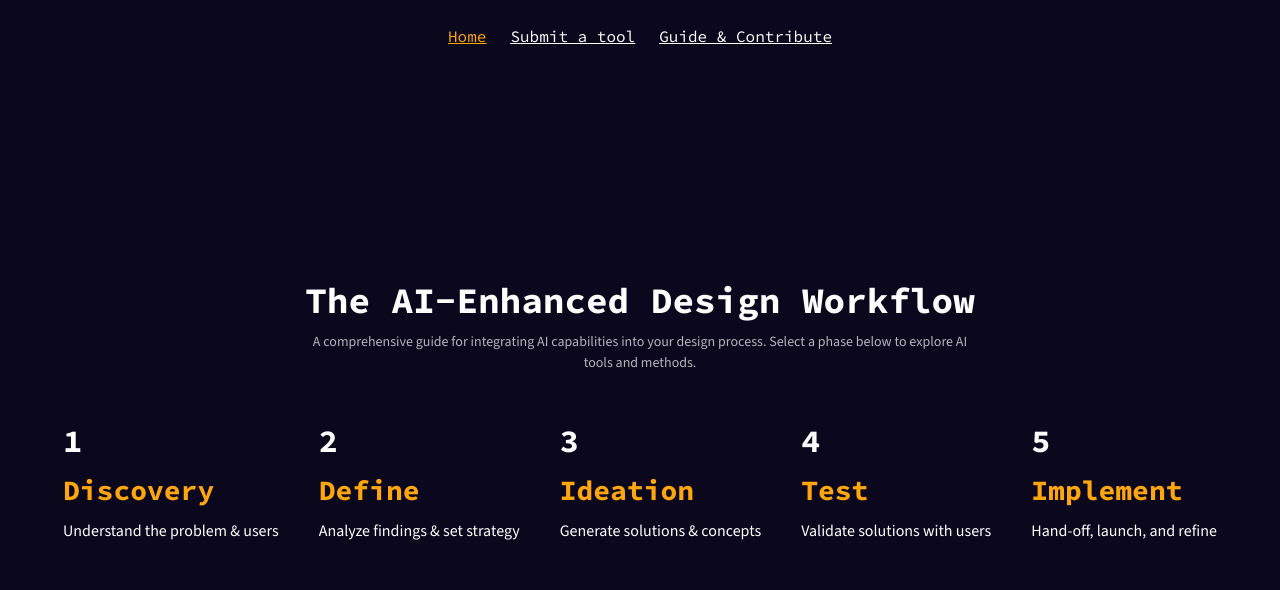
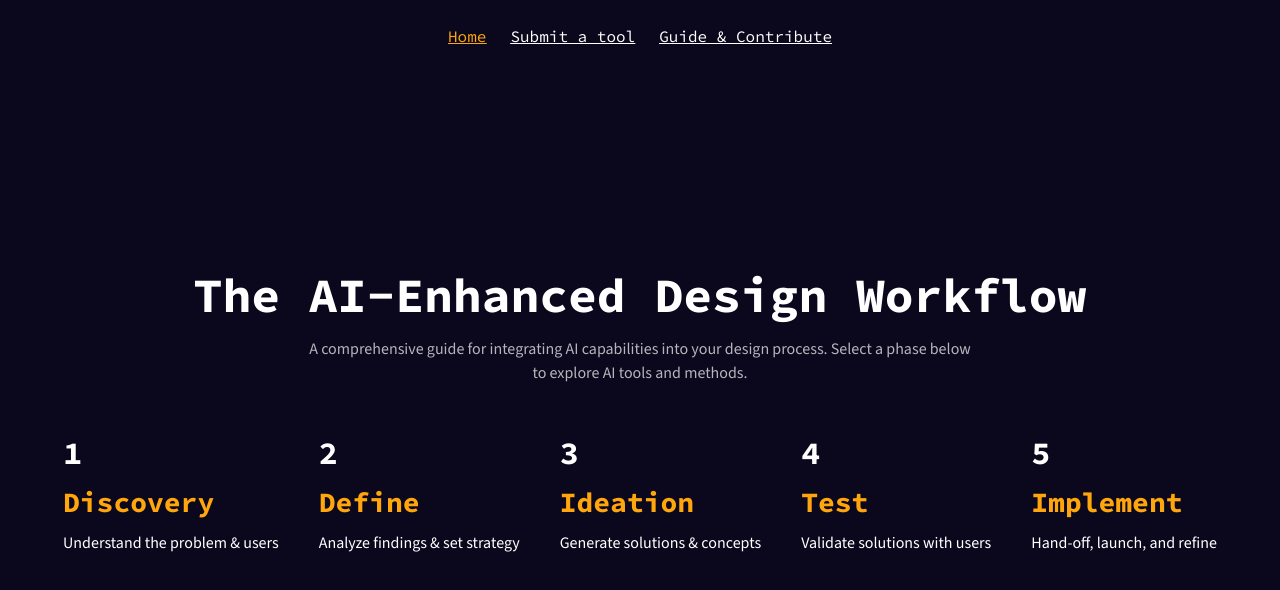
Before and after one commit to thicloudflare/ai-design-workflow, a Next.js app: page / in a window 1280 px wide. Shown: the top 590 px of the page. Built offline with nearby package versions, Linux system fonts and the light colour scheme.

Commit message:
fix: restore title to original 48px size for readability

```diff
--- a/app/page.tsx
+++ b/app/page.tsx
@@ -46,11 +46,11 @@ export default function Home() {
             style={{ minHeight: '0' }}
           >
             {/* Title and Description */}
-            <div className="flex flex-col gap-2 items-center text-center flex-shrink-0">
-              <h1 className="text-[36px] font-bold text-white font-source-code leading-tight">
+            <div className="flex flex-col gap-3 items-center text-center flex-shrink-0">
+              <h1 className="text-[48px] font-bold text-white font-source-code leading-tight">
                 The AI-Enhanced Design Workflow
               </h1>
-              <p className="text-[14px] text-white/70 font-source-sans max-w-2xl">
+              <p className="text-[16px] text-white/70 font-source-sans max-w-2xl">
                 A comprehensive guide for integrating AI capabilities into your design process.
                 Select a phase below to explore AI tools and methods.
               </p>
```
